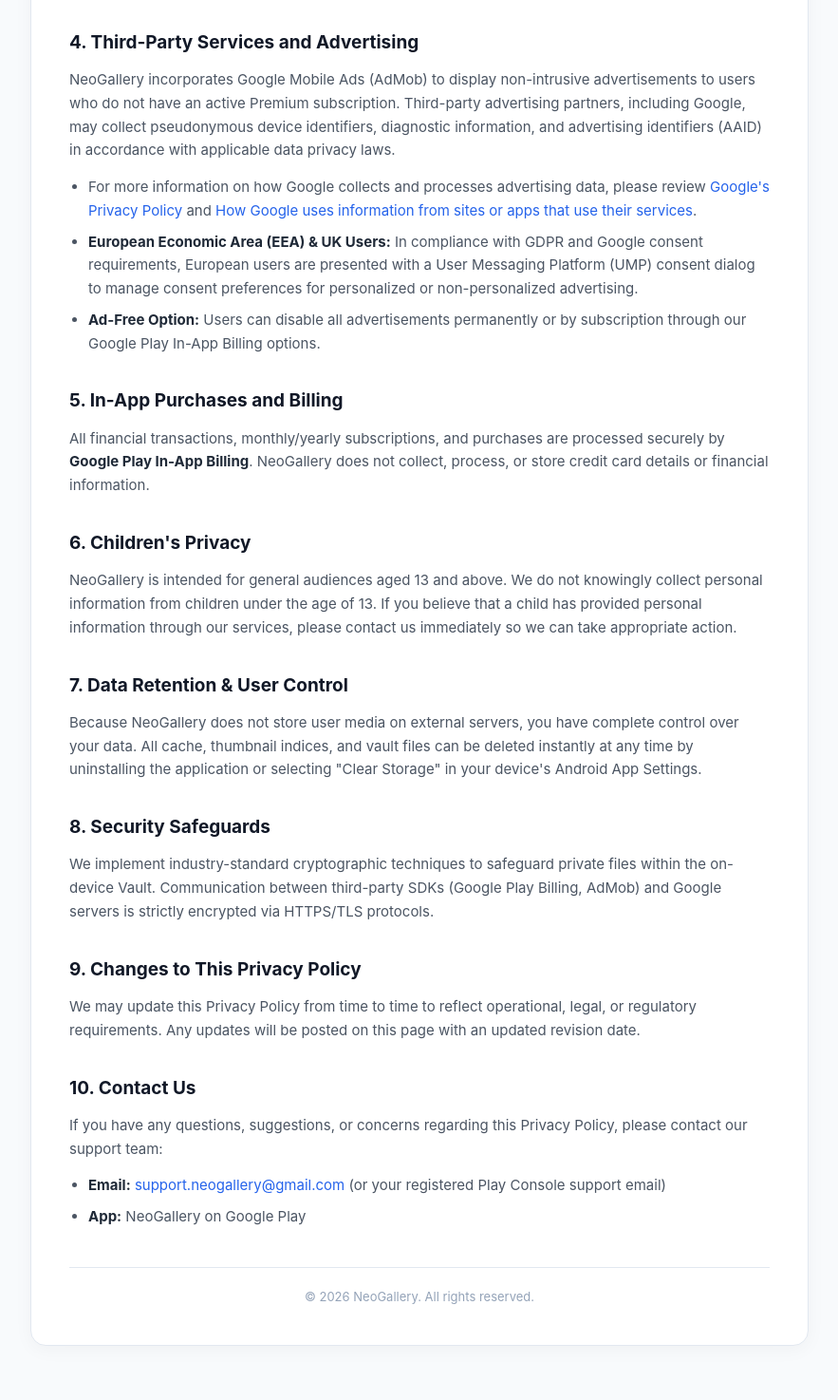
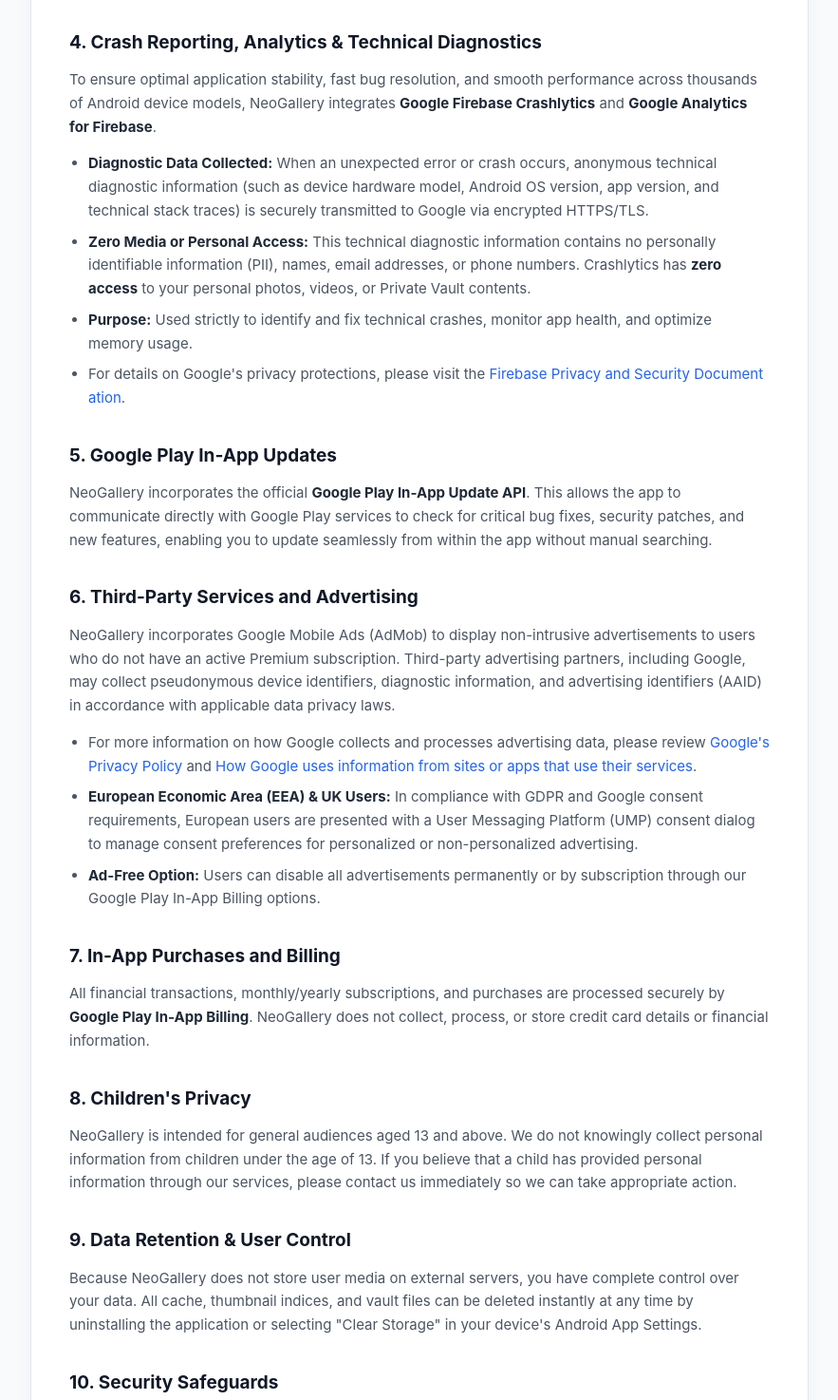
Before and after one commit to mijanur85/neogallery-privacy, a plain HTML site: page index.html in a window 1280 px wide. Shown: the part 1256-2730 px from the top of the page at 95% size, without its empty margins (198-1081 px from the left). Before the commit the page ends 2697 px from the top, so only its background shows below. Drawn offline with Linux system fonts and the light colour scheme.

Commit message:
Update index.html

```diff
--- a/index.html
+++ b/index.html
@@ -173,7 +173,19 @@
     <h2>3. Private Vault & Encryption</h2>
     <p>Items moved to the Private Vault are encrypted locally on your device using AES-256 encryption and placed in internal app-isolated storage. We do not possess master encryption keys and cannot recover your password or encrypted files if forgotten. Please note that uninstalling the application or clearing device storage through Android settings will permanently delete local vault data.</p>
 
-    <h2>4. Third-Party Services and Advertising</h2>
+    <h2>4. Crash Reporting, Analytics & Technical Diagnostics</h2>
+    <p>To ensure optimal application stability, fast bug resolution, and smooth performance across thousands of Android device models, NeoGallery integrates <strong>Google Firebase Crashlytics</strong> and <strong>Google Analytics for Firebase</strong>.</p>
+    <ul>
+        <li><strong>Diagnostic Data Collected:</strong> When an unexpected error or crash occurs, anonymous technical diagnostic information (such as device hardware model, Android OS version, app version, and technical stack traces) is securely transmitted to Google via encrypted HTTPS/TLS.</li>
+        <li><strong>Zero Media or Personal Access:</strong> This technical diagnostic information contains no personally identifiable information (PII), names, email addresses, or phone numbers. Crashlytics has <strong>zero access</strong> to your personal photos, videos, or Private Vault contents.</li>
+        <li><strong>Purpose:</strong> Used strictly to identify and fix technical crashes, monitor app health, and optimize memory usage.</li>
+        <li>For details on Google's privacy protections, please visit the <a href="https://firebase.google.com/support/privacy" target="_blank" rel="noopener">Firebase Privacy and Security Documentation</a>.</li>
+    </ul>
+
+    <h2>5. Google Play In-App Updates</h2>
+    <p>NeoGallery incorporates the official <strong>Google Play In-App Update API</strong>. This allows the app to communicate directly with Google Play services to check for critical bug fixes, security patches, and new features, enabling you to update seamlessly from within the app without manual searching.</p>
+
+    <h2>6. Third-Party Services and Advertising</h2>
     <p>NeoGallery incorporates Google Mobile Ads (AdMob) to display non-intrusive advertisements to users who do not have an active Premium subscription. Third-party advertising partners, including Google, may collect pseudonymous device identifiers, diagnostic information, and advertising identifiers (AAID) in accordance with applicable data privacy laws.</p>
     <ul>
         <li>For more information on how Google collects and processes advertising data, please review <a href="https://policies.google.com/privacy" target="_blank" rel="noopener">Google's Privacy Policy</a> and <a href="https://policies.google.com/technologies/ads" target="_blank" rel="noopener">How Google uses information from sites or apps that use their services</a>.</li>
@@ -181,25 +193,26 @@
         <li><strong>Ad-Free Option:</strong> Users can disable all advertisements permanently or by subscription through our Google Play In-App Billing options.</li>
     </ul>
 
-    <h2>5. In-App Purchases and Billing</h2>
+    <h2>7. In-App Purchases and Billing</h2>
     <p>All financial transactions, monthly/yearly subscriptions, and purchases are processed securely by <strong>Google Play In-App Billing</strong>. NeoGallery does not collect, process, or store credit card details or financial information.</p>
 
-    <h2>6. Children's Privacy</h2>
+    <h2>8. Children's Privacy</h2>
     <p>NeoGallery is intended for general audiences aged 13 and above. We do not knowingly collect personal information from children under the age of 13. If you believe that a child has provided personal information through our services, please contact us immediately so we can take appropriate action.</p>
 
-    <h2>7. Data Retention & User Control</h2>
+    <h2>9. Data Retention & User Control</h2>
     <p>Because NeoGallery does not store user media on external servers, you have complete control over your data. All cache, thumbnail indices, and vault files can be deleted instantly at any time by uninstalling the application or selecting "Clear Storage" in your device's Android App Settings.</p>
 
-    <h2>8. Security Safeguards</h2>
+    <h2>10. Security Safeguards</h2>
     <p>We implement industry-standard cryptographic techniques to safeguard private files within the on-device Vault. Communication between third-party SDKs (Google Play Billing, AdMob) and Google servers is strictly encrypted via HTTPS/TLS protocols.</p>
 
-    <h2>9. Changes to This Privacy Policy</h2>
+    <h2>11. Changes to This Privacy Policy</h2>
     <p>We may update this Privacy Policy from time to time to reflect operational, legal, or regulatory requirements. Any updates will be posted on this page with an updated revision date.</p>
 
-    <h2>10. Contact Us</h2>
+    <h2>12. Contact Us</h2>
     <p>If you have any questions, suggestions, or concerns regarding this Privacy Policy, please contact our support team:</p>
     <ul>
-        <li><strong>Email:</strong> <a href="mailto:support.neogallery@gmail.com">support.neogallery@gmail.com</a> (or your registered Play Console support email)</li>
+        <li><strong>Email:</strong> <a href="mailto:neogallery.support@gmail.com">neogallery.support@gmail.com</a></li>
+        <li><strong>Official Website:</strong> <a href="https://mijanur85.github.io/neogallery-privacy/" target="_blank" rel="noopener">https://mijanur85.github.io/neogallery-privacy/</a></li>
         <li><strong>App:</strong> NeoGallery on Google Play</li>
     </ul>
 
```
